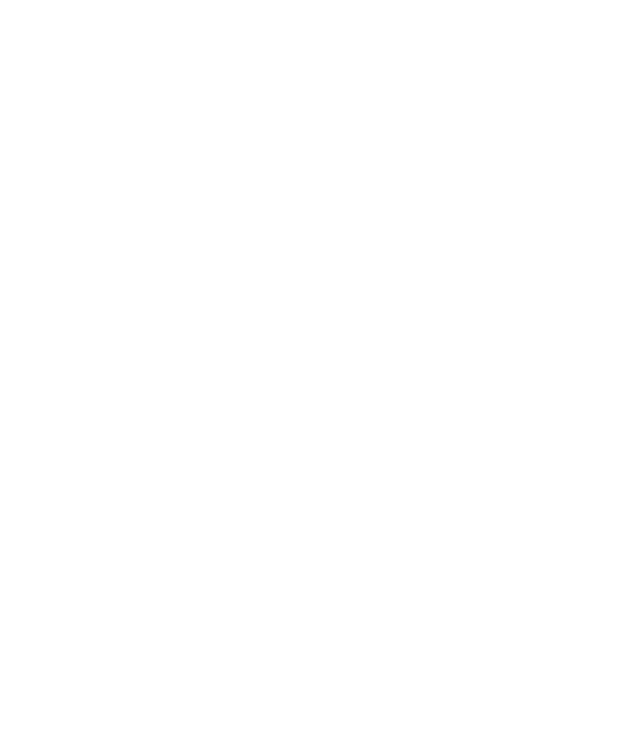
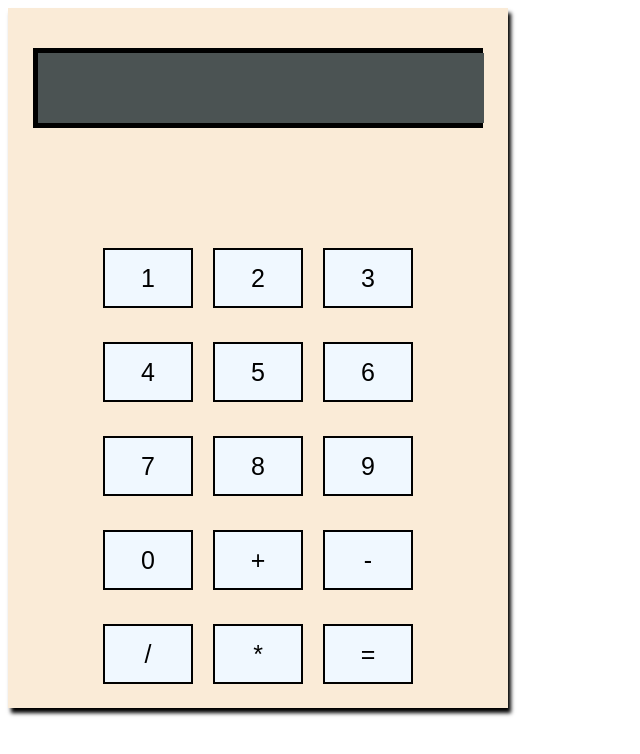
Before and after one commit to CaioCsar/calculadoraweb, a plain HTML site: page index.html in a window 1280 px wide. Shown: the whole page, without its empty margins (0-640 px from the left). Drawn offline with Linux system fonts and the light colour scheme.

Commit message:
Add files via upload

```diff
--- a/index.html
+++ b/index.html
@@ -0,0 +1,35 @@
+<!DOCTYPE html>
+<html lang="en">
+<head>
+    <meta charset="UTF-8">
+    <meta http-equiv="X-UA-Compatible" content="IE=edge">
+    <meta name="viewport" content="width=device-width, initial-scale=1.0">
+    <link rel="stylesheet" href="style.css">
+    <title>Document</title>
+</head>
+<body>
+    <div class="calculadora">
+        <div class="tela">
+            <p type="number" class="numero"> </p>
+        </div>
+        <div class="botoes">
+            <button type="button" class="btn btn-1" id="btn1" onclick="clique()">1</button>
+            <button type="button" class="btn btn-2" id="btn2">2</button>
+            <button type="button" class="btn btn-3"id="btn3">3</button>
+            <button type="button" class="btn btn-4" id="btn4">4</button>
+            <button type="button" class="btn btn-5" id="btn5">5</button>
+            <button type="button" class="btn btn-6" id="btn6">6</button>
+            <button type="button" class="btn btn-7" id="btn7">7</button>
+            <button type="button" class="btn btn-8" id="btn8">8</button>
+            <button type="button" class="btn btn-9" id="btn9">9</button>
+            <button type="button" class="btn btn-0" id="btn0">0</button>
+            <button type="button" class="btn btn-sum" id="btnsum">+</button>
+            <button type="button" class="btn btn-sub"id="btnsub">-</button>
+            <button type="button" class="btn btn-div" id="btndiv">/</button>
+            <button type="button" class="btn btn-mult" id="btnmult">*</button>
+            <button type="button" class="btn btn-result" id="btnresult">=</button>
+        </div>
+    </div>
+</body>
+<script src="./main.js"></script>
+</html>
--- /dev/null
+++ b/main.js
@@ -0,0 +1,29 @@
+/* botoes */
+
+let btn1 = document.getElementById("btn1")
+let btn2 = document.getElementById("btn2")
+let btn3 = document.getElementById("btn3")
+let btn4 = document.getElementById("btn4")
+let btn5 = document.getElementById("btn5")
+let btn6 = document.getElementById("btn6")
+let btn7 = document.getElementById("btn7")
+let btn8 = document.getElementById("btn8")
+let btn9 = document.getElementById("btn9")
+let btn0 = document.getElementById("btn0")
+let btnsub = document.getElementById("btnsub")
+let btndiv = document.getElementById("btndiv")
+let btnsum = document.getElementById("btnsum")
+let btnmult = document.getElementById("btnmult")
+let btnresult = document.getElementById("btnresult")
+
+// tela
+let numero = 0;
+
+
+
+btn1.addEventListener("click", function clique() {
+    let tela = document.getElementsByClassName("numero")
+    numero = 1;
+    tela.innerHTML = "1"
+}
+)
--- a/style.css
+++ b/style.css
@@ -25,20 +25,26 @@
     background-color: rgb(75, 83, 83);
     height: 70px;
     width: 98%;
-    font-size: 50px;
+    font-size: 70px;
     color: aliceblue;
+    padding-left: 5px;
 }
 
 .btn{
 
-    width: 80px;
-    height: 50px;
+    width: 90px;
+    height: 60px;
     background-color: aliceblue;
     margin: 10px;
     text-align: center;
-    line-height: 3em;
+    line-height: 2em;
     vertical-align: middle;
     border-style: solid  ;
+    font-size: 25px;
+}
+
+.btn:hover{
+    background-color: rgb(143, 139, 133);
 }
 
 .botoes{
```
